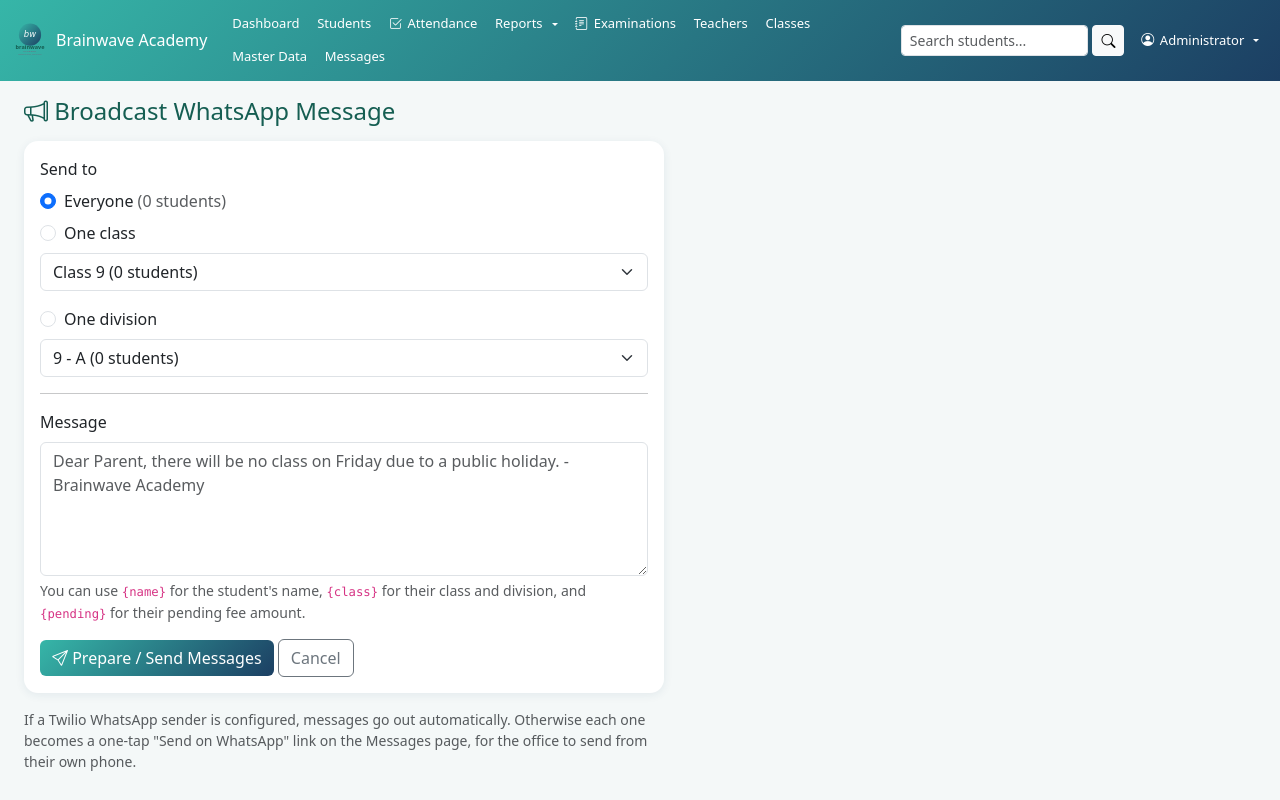
After one commit to vkmuneer/Brainwave, a Flask app: page /admin/broadcast in a window 1280 px wide. The commit adds this page. Run offline with Flask 3, Linux system fonts and the light colour scheme; a user stored in the database is signed in; data comes from the database, SQL or seed files in the repository; data that the repository does not hold is empty; parts of the project's set-up code (start-up, migrations or seed data) failed here and were passed over.

Commit message:
Add WhatsApp broadcast to all students, a class or a division
The office had no way to tell parents about a holiday or a fee deadline
without opening each student in turn. Admins can now compose one message,
pick everyone / one class / one division - with the recipient count shown
against each option - and send it.

Messages support {name}, {class} and {pending} placeholders so a bulk send
still reads as though it were written to that parent.

Delivery reuses the existing path: sent automatically when Twilio is
configured, otherwise each becomes a one-tap wa.me link on the Messages page.
Every message is written to the message log either way, so there is a record of
what went out and to whom.

Co-Authored-By: Claude Opus 5 <noreply@anthropic.com>

```diff
--- a/app/admin/routes.py
+++ b/app/admin/routes.py
@@ -944,6 +944,93 @@ def messages():
     return render_template("admin/messages.html", logs=logs, pending_count=pending_count, q=q)
 
 
+def _broadcast_recipients(scope, class_id, division_id):
+    """Active students matching the chosen audience, with a label for the UI."""
+    query = Student.query.filter_by(active=True)
+
+    if scope == "division" and division_id:
+        division = Division.query.get_or_404(division_id)
+        return query.filter_by(division_id=division.id).all(), division.display_name
+    if scope == "class" and class_id:
+        school_class = SchoolClass.query.get_or_404(class_id)
+        return query.filter_by(class_id=school_class.id).all(), f"Class {school_class.name}"
+    return query.all(), "All students"
+
+
+@admin_bp.route("/broadcast", methods=["GET", "POST"])
+@login_required
+@admin_required
+def broadcast():
+    classes = _classes_sorted()
+    divisions = Division.query.join(SchoolClass).all()
+
+    if request.method == "POST":
+        template = request.form.get("message", "").strip()
+        scope = request.form.get("scope", "all")
+        class_id = request.form.get("class_id", type=int)
+        division_id = request.form.get("division_id", type=int)
+
+        if not template:
+            flash("Please type a message to send.", "danger")
+            return redirect(url_for("admin.broadcast"))
+
+        recipients, audience = _broadcast_recipients(scope, class_id, division_id)
+        if not recipients:
+            flash("No active students match that selection.", "warning")
+            return redirect(url_for("admin.broadcast"))
+
+        sent = failed = manual = 0
+        for student in recipients:
+            message = (
+                template.replace("{name}", student.name)
+                .replace("{class}", f"{student.school_class.name}-{student.division.name}")
+                .replace("{pending}", f"{student.pending_fee:,.0f}")
+            )
+            result = send_whatsapp_message(student.parent_whatsapp, message)
+            db.session.add(
+                MessageLog(
+                    student_id=student.id,
+                    category="broadcast",
+                    message=message,
+                    phone=student.parent_whatsapp,
+                    status=result["status"],
+                    detail=result["detail"],
+                    manual_link=result["link"],
+                )
+            )
+            if result["status"] == "sent":
+                sent += 1
+            elif result["status"] == "failed":
+                failed += 1
+            else:
+                manual += 1
+
+        db.session.commit()
+
+        if manual:
+            flash(
+                f"Prepared {manual} message(s) for {audience}. Twilio is not configured, so "
+                "tap 'Send on WhatsApp' against each one below.",
+                "info",
+            )
+        if sent:
+            flash(f"Sent {sent} message(s) automatically to {audience}.", "success")
+        if failed:
+            flash(f"{failed} message(s) failed - see the details below.", "danger")
+        return redirect(url_for("admin.messages"))
+
+    counts = {
+        "all": Student.query.filter_by(active=True).count(),
+        "classes": {c.id: Student.query.filter_by(active=True, class_id=c.id).count() for c in classes},
+        "divisions": {
+            d.id: Student.query.filter_by(active=True, division_id=d.id).count() for d in divisions
+        },
+    }
+    return render_template(
+        "admin/broadcast.html", classes=classes, divisions=divisions, counts=counts
+    )
+
+
 @admin_bp.route("/messages/<int:message_id>/mark-sent", methods=["POST"])
 @login_required
 @admin_required
--- /dev/null
+++ b/app/templates/admin/broadcast.html
@@ -0,0 +1,61 @@
+{% extends "base.html" %}
+{% block title %}Broadcast Message{% endblock %}
+{% block content %}
+<h4 class="text-bw-teal mb-3"><i class="bi bi-megaphone"></i> Broadcast WhatsApp Message</h4>
+
+<div class="card bw-card" style="max-width: 640px;">
+  <div class="card-body">
+    <form method="post">
+      <input type="hidden" name="csrf_token" value="{{ csrf_token() }}">
+
+      <label class="form-label">Send to</label>
+      <div class="mb-2 form-check">
+        <input class="form-check-input" type="radio" name="scope" id="scope_all" value="all" checked>
+        <label class="form-check-label" for="scope_all">
+          Everyone <span class="text-muted">({{ counts.all }} students)</span>
+        </label>
+      </div>
+
+      <div class="mb-2 form-check">
+        <input class="form-check-input" type="radio" name="scope" id="scope_class" value="class">
+        <label class="form-check-label" for="scope_class">One class</label>
+      </div>
+      <select name="class_id" class="form-select mb-3">
+        {% for c in classes %}
+        <option value="{{ c.id }}">Class {{ c.name }} ({{ counts.classes[c.id] }} students)</option>
+        {% endfor %}
+      </select>
+
+      <div class="mb-2 form-check">
+        <input class="form-check-input" type="radio" name="scope" id="scope_division" value="division">
+        <label class="form-check-label" for="scope_division">One division</label>
+      </div>
+      <select name="division_id" class="form-select mb-3">
+        {% for d in divisions %}
+        <option value="{{ d.id }}">{{ d.display_name }} ({{ counts.divisions[d.id] }} students)</option>
+        {% endfor %}
+      </select>
+
+      <hr>
+      <label class="form-label">Message</label>
+      <textarea name="message" class="form-control" rows="5" required
+                placeholder="Dear Parent, there will be no class on Friday due to a public holiday. - Brainwave Academy"></textarea>
+      <div class="form-text mb-3">
+        You can use <code>{name}</code> for the student's name, <code>{class}</code> for their
+        class and division, and <code>{pending}</code> for their pending fee amount.
+      </div>
+
+      <button type="submit" class="btn btn-bw-primary">
+        <i class="bi bi-send"></i> Prepare / Send Messages
+      </button>
+      <a href="{{ url_for('admin.messages') }}" class="btn btn-outline-secondary">Cancel</a>
+    </form>
+  </div>
+</div>
+
+<p class="text-muted small mt-3" style="max-width: 640px;">
+  If a Twilio WhatsApp sender is configured, messages go out automatically. Otherwise each
+  one becomes a one-tap "Send on WhatsApp" link on the Messages page, for the office to send
+  from their own phone.
+</p>
+{% endblock %}
```
Also changed, not shown: app/templates/admin/messages.html (+6 -1 lines).
